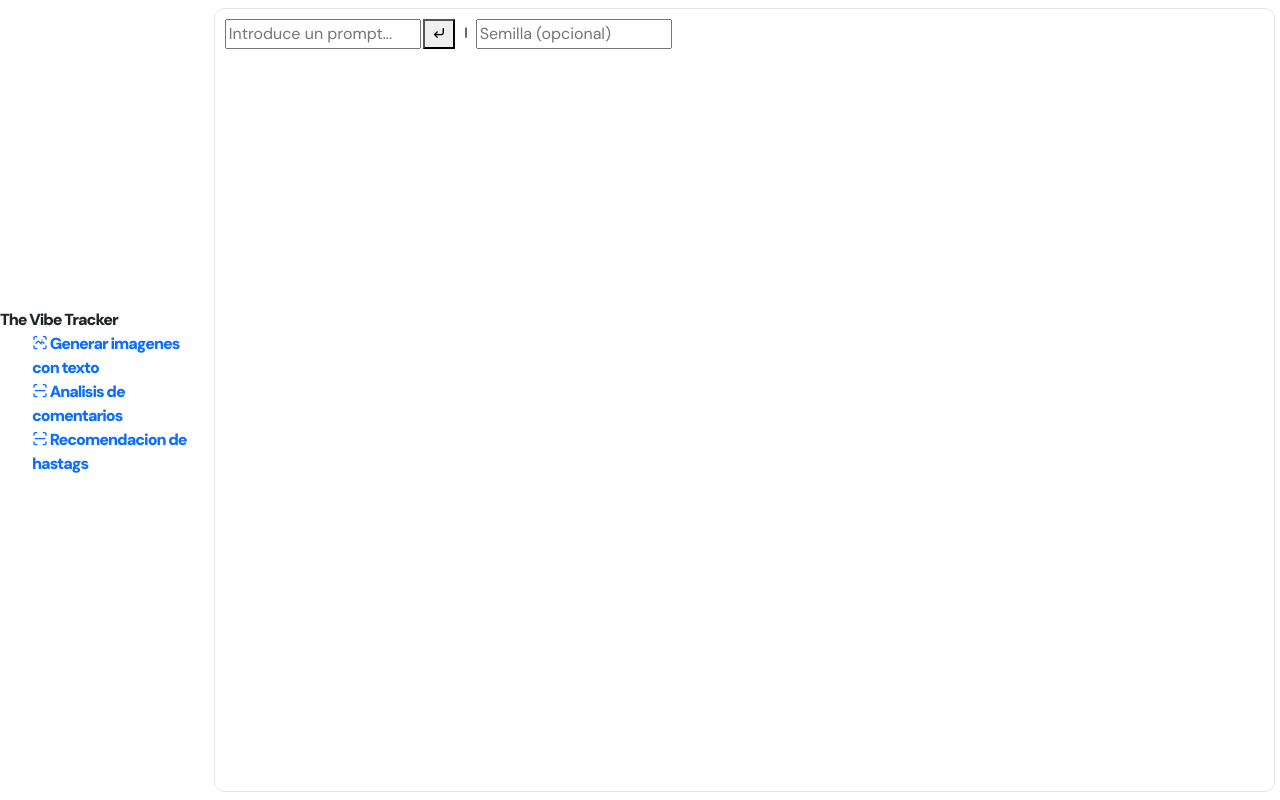
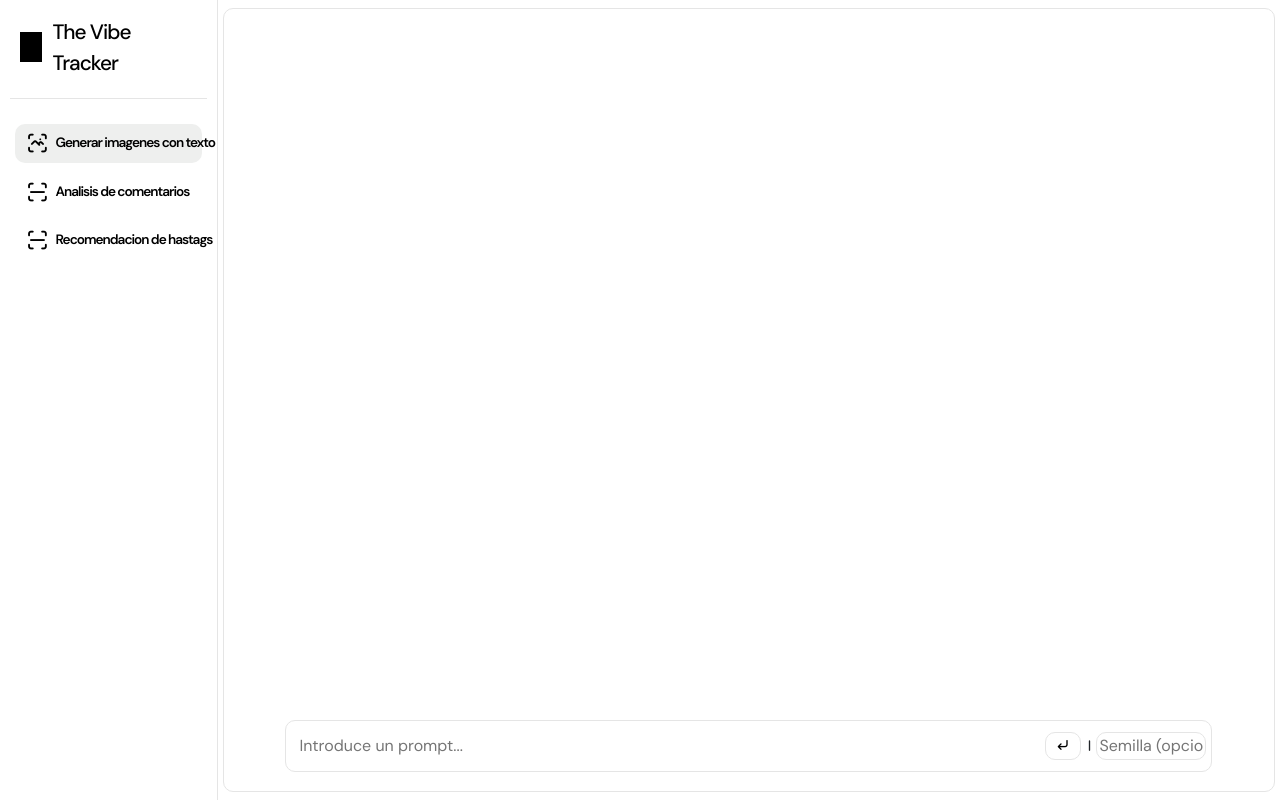
Before and after one commit to hugo-cordoba/Bootcamp-IA, a Flask app: page / in a window 1280 px wide. Run offline with Flask 3, Linux system fonts and the light colour scheme.

Commit message:
[UPD] UI/UX

```diff
--- a/Sprint Final/static/style.css
+++ b/Sprint Final/static/style.css
@@ -20,7 +20,7 @@
 
 .wrapper {
     display: flex;
-    align-items: center;-
+    align-items: center;
     justify-content: flex-start;
     height: 100vh;
     background-color: white;
@@ -49,9 +49,8 @@
 
 
 #sidebar {
-    /* background-color: #f8f6f7; */
     background-color: white;
-    border: solid #E5E5E5 0.1-['em;
+    border-right: solid #E5E5E5 0.1em;
     width: 17%;
     height: 100%;
     z-index: 1000;
@@ -83,8 +82,14 @@
     font-weight: 500;
 }
 
+.sidebar-main {
+    border-top: 1px solid #E5E5E5;
+    padding: 10px;
+    margin-top: 20px;
+}
+
 .sidebar-nav {
-    padding: 2rem 0px;
+    padding: 0px;
 }
 
 .sidebar-item {
@@ -116,7 +121,7 @@
 a.sidebar-link.active,
 a.sidebar-link:hover {
     /* background-color: #e6e3f6; */
-    background-color: #eaeaeb;
+    background-color: #eeefee;
     /* background-color: white; */
     color: black;
     border-radius: 10px;
--- a/Sprint Final/templates/index.html
+++ b/Sprint Final/templates/index.html
@@ -24,6 +24,7 @@
                 <span>The Vibe Tracker</span>
             </div>
 
+            <div class="sidebar-main"></div>
 
             <!-- LISTA DE APLICACIONES -->
             <ul class="sidebar-nav">
```
Also changed, not shown: Sprint Final/static/images/__2050608137.png (deleted), Sprint Final/static/images/__3922591759.png (deleted), Sprint Final/static/images/__539719490.png (deleted), Sprint Final/static/images/__684054098.png (deleted), Sprint Final/static/images/a_4198432564.png (deleted), Sprint Final/static/images/e_1218485456.png (deleted), Sprint Final/static/images/e_3761097959.png (deleted), Sprint Final/static/images/i_2115468306.png (deleted), Sprint Final/static/images/l_1071872369.png (deleted), Sprint Final/static/images/l_1435860629.png (deleted), Sprint Final/static/images/l_2134991651.png (deleted), Sprint Final/static/images/l_2213225844.png (deleted), Sprint Final/static/images/l_3226673260.png (deleted), Sprint Final/static/images/l_3919633674.png (deleted), 3 more files, 1 other file.
